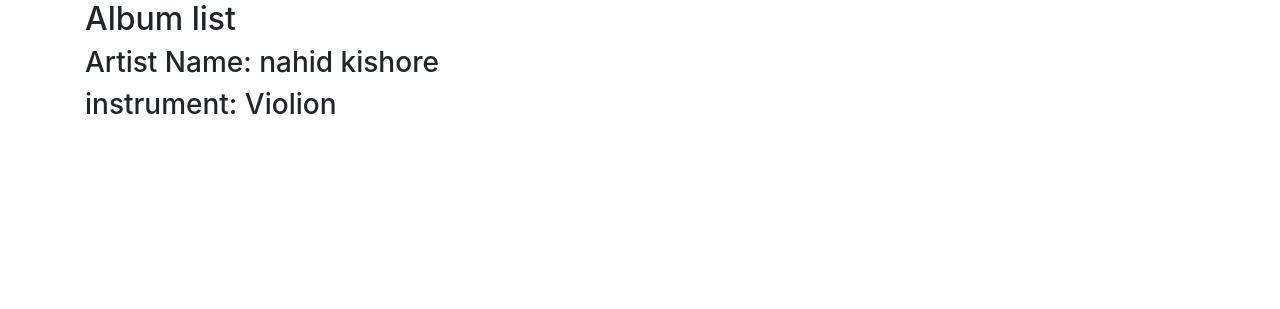
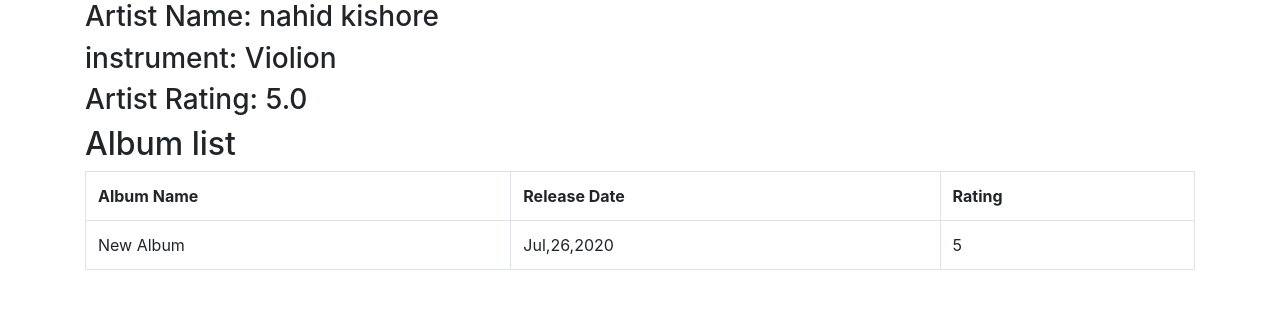
Before and after one commit to nahidkishore/Django-practice, a Django app: page /album_list/2/ in a window 1280 px wide. Shown: the part 56-365 px from the top of the page. Run offline with Django 3.2, Linux system fonts and the light colour scheme; data comes from the database, SQL or seed files in the repository; some libraries are stand-ins or nearby versions.

Commit message:
Dynamic Template Part 2

```diff
--- a/first_app/views.py
+++ b/first_app/views.py
@@ -2,6 +2,7 @@ from django.shortcuts import render
 from django.http import HttpResponse
 from first_app.models import Musician, Album
 from first_app import forms
+from django.db.models import Avg
 
 # Create your views here.
 
@@ -13,7 +14,12 @@ def index(request):
 
 def album_list(request, artist_id):
   artist_info = Musician.objects.get(pk=artist_id)
-  diction={'title': "List of Albums", 'artist_info':artist_info}
+  album_list =Album.objects.filter(artist=artist_id).order_by('name', 'release_date')
+  artist_rating= Album.objects.filter(artist=artist_id).aggregate(Avg('num_stars'))
+
+
+
+  diction={'title': "List of Albums", 'artist_info':artist_info, 'album_list':album_list, 'artist_rating':artist_rating}
   return render (request, 'first_app/album_list.html', context = diction)
 
 def musician_form(request):
--- a/templates/first_app/album_list.html
+++ b/templates/first_app/album_list.html
@@ -1,6 +1,22 @@
 {% extends "first_app/base.html" %}
 {% block body_block %}
-<h2>Album list</h2>
+
     <h3> Artist Name: {{ artist_info.first_name }} {{ artist_info.last_name }}</h3>
   <h3> instrument: {{artist_info.instrument}} </h3>
+  <h3>Artist Rating: {{artist_rating.num_stars__avg}}</h3>
+  <h2>Album list</h2>
+  <table class="table table-bordered">
+    <tr>
+      <th>Album Name</th>
+      <th>Release Date</th>
+      <th>Rating</th>
+    </tr>
+    {% for album in album_list %}
+    <tr>
+      <td>{{ album.name }}</td>
+      <td>{{ album.release_date|date:"M,d,Y" }}</td>
+      <td>{{album.num_stars }}</td>
+    </tr>
+    {% endfor %}
+  </table>
 {% endblock  %}
```
